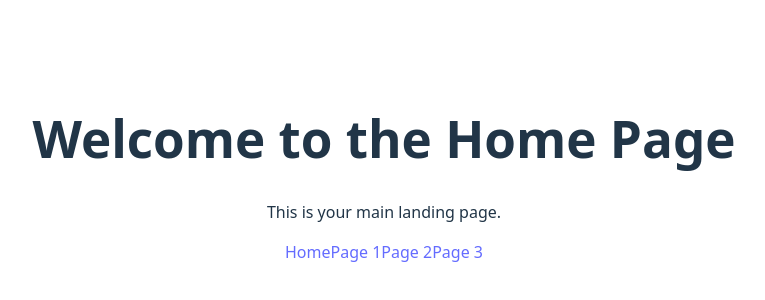
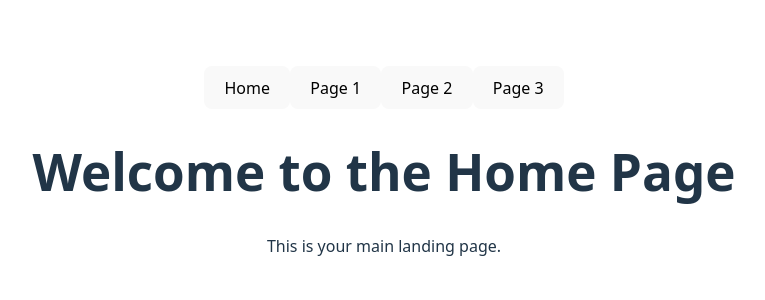
Before and after one commit to smilesmilejin/react-router, a React (Vite) app: page / in a window 1280 px wide. Shown: the part 230-530 px from the top of the page, without its empty margins (256-1021 px from the left). Built offline with nearby package versions, Linux system fonts and the light colour scheme.

Commit message:
use Outlet in Layout, make all pages children pages to render NavBar

```diff
--- a/src/App.jsx
+++ b/src/App.jsx
@@ -7,23 +7,25 @@ import Home from './Pages/home';
 import Page1 from './Pages/page1';
 import Page2 from './Pages/page2';
 import Page3 from './Pages/page3';
+import Layout from './Layout.jsx';
 
 function App() {
 
   return (
     <Router>
+      {/* Make all other pages Layout child */}
       <Routes>
+        <Route element={<Layout />}>
           {/* / is default route */}
           {/* path , element, render componenet */}
           {/* http://localhost:5173/ */}
           {/* http://localhost:5173/#/ */}
           <Route path="/" element={<Home />} />
-        {/* <Route path="/" element={<Home />}>
-        </Route> */}
           {/* http://localhost:5173/#/Page1 */}
           <Route path="/page1" element={<Page1 />} />
           <Route path="/page2" element={<Page2 />} />
           <Route path="/page3" element={<Page3 />} />
+        </Route>
       </Routes>
     </Router>
   )
--- /dev/null
+++ b/src/Components/Navbar.jsx
@@ -0,0 +1,22 @@
+import { Link } from 'react-router-dom';
+
+function Navbar() {
+  return (
+    <nav>
+      <Link to="/">
+        <button>Home</button>
+      </Link>
+      <Link to="/page1">
+        <button>Page 1</button>
+      </Link>
+      <Link to="/page2">
+        <button>Page 2</button>
+      </Link>
+      <Link to="/page3">
+        <button>Page 3</button>
+      </Link>
+    </nav>
+  );
+}
+
+export default Navbar;
--- /dev/null
+++ b/src/Layout.jsx
@@ -0,0 +1,18 @@
+import { Link } from 'react-router-dom';
+import Navbar from './Components/Navbar.jsx';
+import { Outlet } from 'react-router-dom';
+
+function Layout() {
+  return (
+    <div>
+        {/* SHow navbar */}
+        <Navbar/>
+        <main>
+            {/* magice render all child routes , put layout as parent, other pages will be children  dynamic, */}
+            <Outlet />
+        </main>
+    </div>
+  );
+}
+
+export default Layout;
--- a/src/Pages/home.jsx
+++ b/src/Pages/home.jsx
@@ -1,4 +1,3 @@
-// import React from 'react';
 import { Link } from 'react-router-dom';
 
 
@@ -8,10 +7,10 @@ function Home() {
       <h1>Welcome to the Home Page</h1>
       <p>This is your main landing page.</p>
       {/* https://api.reactrouter.com/v7/functions/react_router.Link.html */}
-      <Link to="/">Home</Link>
+      {/* <Link to="/">Home</Link>
       <Link to="/page1">Page 1</Link>
       <Link to="/page2">Page 2</Link>
-      <Link to="/page3">Page 3</Link>
+      <Link to="/page3">Page 3</Link> */}
     </div>
   );
 }
```
Lines whose indentation alone changed are shown as unchanged.
